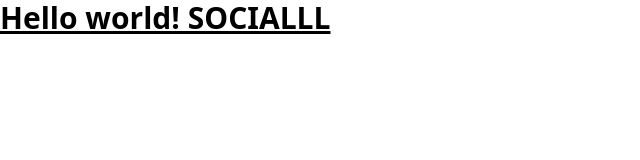
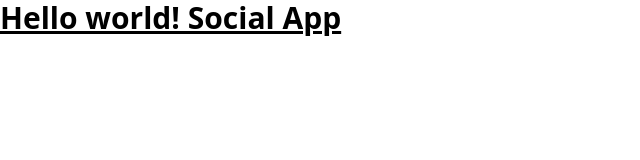
Before and after one commit to FeDev13/Social-Media-App, a React (Vite) app in the folder cliente/: page / in a window 1280 px wide. Shown: the top 160 px of the page, without its empty margins (0-640 px from the left). Built offline with nearby package versions, Linux system fonts and the light colour scheme.

Commit message:
Update App.jsx

```diff
--- a/cliente/src/App.jsx
+++ b/cliente/src/App.jsx
@@ -5,7 +5,7 @@ function App() {
   return (
     <div className="App">
      <h1 className="text-3xl font-bold underline">
-      Hello world! SOCIALLL
+      Hello world! Social App
     </h1>
     </div>
   )
```
